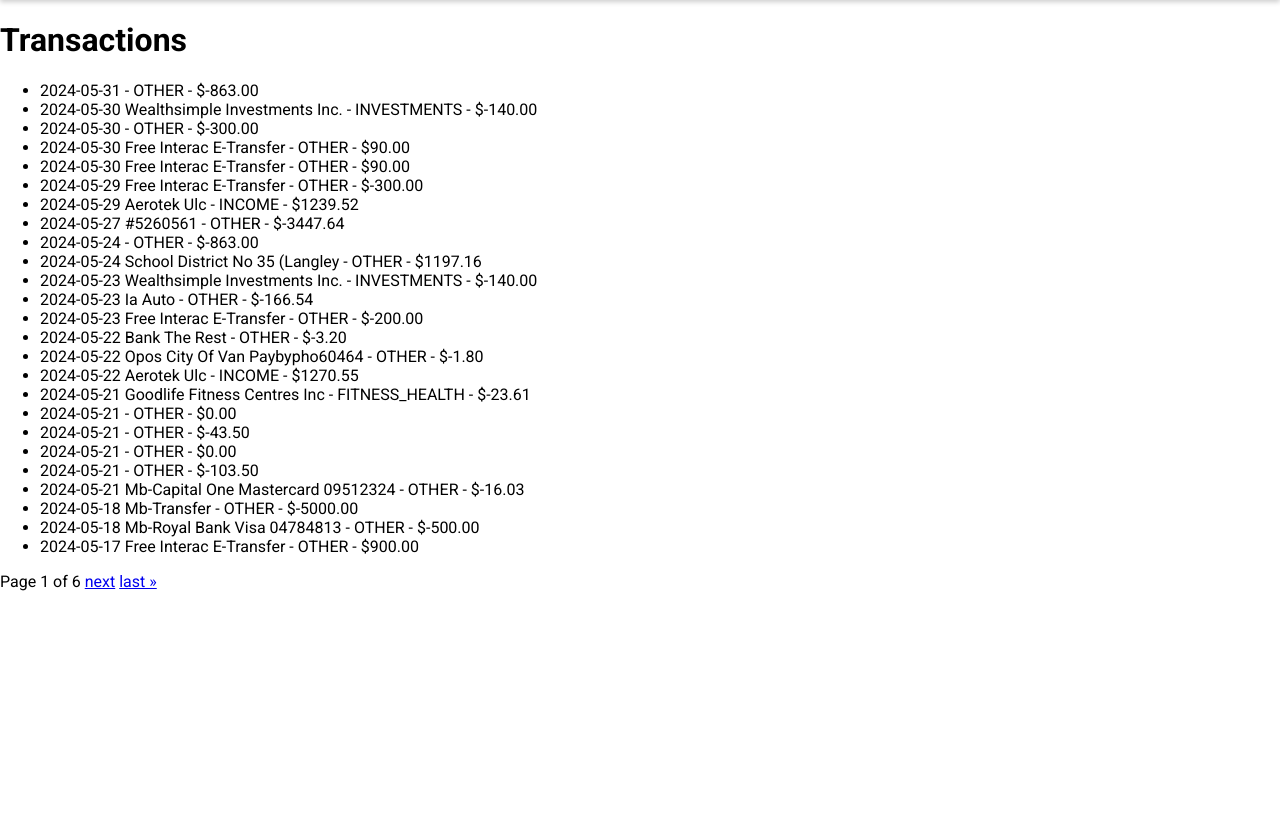
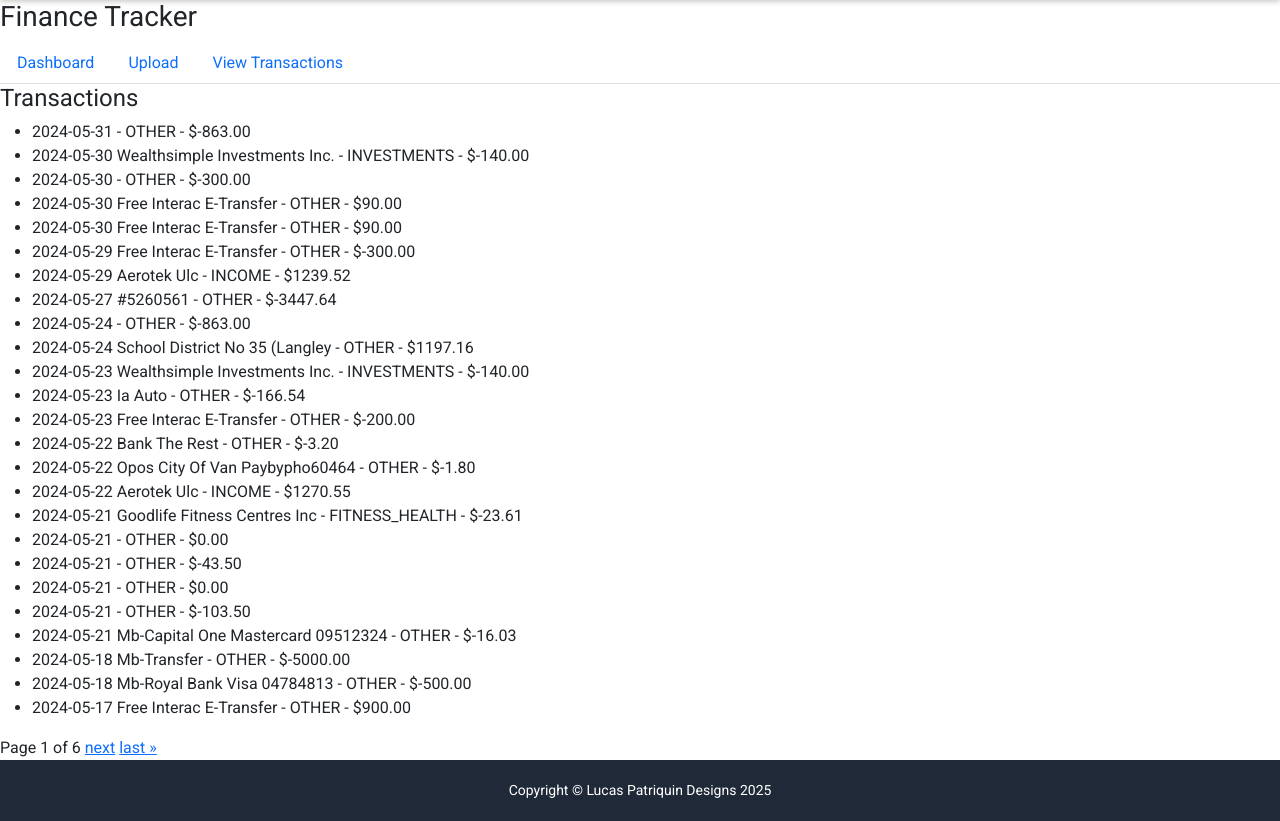
Before and after one commit to PyLou317/Django_portfolio_site, a Django app: page /finance_tracker/transactions/ in a window 1280 px wide. Shown: the part 50-871 px from the top of the page. Before the commit the page ends 641 px from the top, so only its background shows below. Run offline with Django 5.2, Linux system fonts and the light colour scheme; data comes from the database, SQL or seed files in the repository.

Commit message:
added tabular page nav to finance app

```diff
--- /dev/null
+++ b/finance_tracker/templates/finance_tracker/base.html
@@ -0,0 +1,28 @@
+{% extends 'portfolio/base.html' %}
+{% load static %}
+
+
+{% block title %}Finance Tracker{% endblock %}
+{% block nav_bar %}
+    {{ block.super }}
+        <h3>Finance Tracker</h3>
+        <ul class="nav nav-tabs">
+            <li class="nav-item">
+                <a class="nav-link" href="{% url 'finance_tracker:home' %}" {% if request.path == '/' %}class="active"{% endif %}>Dashboard</a>
+            </li>
+            <li class="nav-item">
+                <a class="nav-link" href="{% url 'finance_tracker:file_upload' %}">Upload</a>
+            </li>
+            <li class="nav-item">
+                <a class="nav-link" href="{% url 'finance_tracker:transaction-list' %}" {% if request.path == '/transactions/' %}class="active"{% endif %}>View Transactions</a>
+            </li>
+            {% comment %} <li class="nav-item">
+                <a class="nav-link disabled" aria-disabled="true">Disabled</a>
+                </li> {% endcomment %}
+            </ul>
+{% endblock %}
+
+{% block content %}
+    {% block finance_tracker_content %}
+    {% endblock %}
+{% endblock %}
--- a/finance_tracker/templates/finance_tracker/transaction_list.html
+++ b/finance_tracker/templates/finance_tracker/transaction_list.html
@@ -1,5 +1,8 @@
-{% extends 'portfolio/base.html' %} {% load static %} {% block content %}
-<h1>Transactions</h1>
+{% extends 'finance_tracker/base.html' %}
+
+{% block title %}Transactions{% endblock %}
+{% block finance_tracker_content %}
+<h4>Transactions</h4>
 <ul>
     {% if page_obj %}
         {% for transaction in page_obj %}
--- a/finance_tracker/views.py
+++ b/finance_tracker/views.py
@@ -8,7 +8,7 @@ from .forms import UploadFileForm
 from .models import Transaction
 
 def finance_tracker_home(request):
-    return render(request, 'finance_tracker/index.html')
+    return render(request, 'finance_tracker/dashboard.html')
 
 
 def upload_statement(request):
--- a/portfolio/templates/portfolio/base.html
+++ b/portfolio/templates/portfolio/base.html
@@ -1,16 +1,16 @@
 {% load static %}
-
 <!DOCTYPE html>
 <html lang="en">
   <head>
-    <title>{% block title %}{{ settings.APP_NAME }}{% endblock %}</title>
       <meta charset="UTF-8" />
       <meta http-equiv="X-UA-Compatible" content="IE=edge" />
       <meta name="viewport" content="width=device-width, initial-scale=1.0" />
       <meta
       name="description"
-      content="{% block description %}A brief description of your website.{% endblock %}"
+      content="{% block description %}Lucas Patriquin Digital Playground: a personal portfolio{% endblock %}"
       />
+      <title>{% block title %}LP's Digital Playground{% endblock %}</title>
+      <link href="https://cdn.jsdelivr.net/npm/bootstrap@5.3.3/dist/css/bootstrap.min.css" rel="stylesheet" integrity="sha384-QWTKZyjpPEjISv5WaRU9OFeRpok6YctnYmDr5pNlyT2bRjXh0JMhjY6hW+ALEwIH" crossorigin="anonymous">
       <link rel="stylesheet" href="{% static 'css/main.css' %}" />
       <link
       href="https://fonts.googleapis.com/css2?family=Roboto:wght@400;700&display=swap"
@@ -18,10 +18,16 @@
       />
   </head>
   <body>
-    <nav>{% include "portfolio/nav_bar.html" %}</nav>
+        {% block nav_bar %}
+            {% include 'portfolio/nav_bar.html' %}
+        {% endblock %}
 
-    <main>{% block content %} {% endblock %}</main>
+        {% block content %}
+        {% endblock %}
 
-    <footer></footer>
+        {% block footer %}
+            {% include 'portfolio/footer.html' %}
+        {% endblock %}
+    <script src="https://cdn.jsdelivr.net/npm/bootstrap@5.3.3/dist/js/bootstrap.bundle.min.js" integrity="sha384-YvpcrYf0tY3lHB60NNkmXc5s9fDVZLESaAA55NDzOxhy9GkcIdslK1eN7N6jIeHz" crossorigin="anonymous"></script>
   </body>
 </html>
--- /dev/null
+++ b/portfolio/templates/portfolio/footer.html
@@ -0,0 +1,3 @@
+    <footer class="footer" aria-label="Footer">
+      <p>Copyright © Lucas Patriquin Designs 2025</p>
+    </footer>
```
Also changed, not shown: finance_tracker/templates/finance_tracker/dashboard.html (added, +7 -0 lines), finance_tracker/templates/finance_tracker/index.html (deleted, +0 -16 lines), finance_tracker/templates/finance_tracker/upload.html (+11 -14 lines), portfolio/templates/portfolio/index.html (+3 -6 lines). Lines whose indentation alone changed are shown as unchanged.
